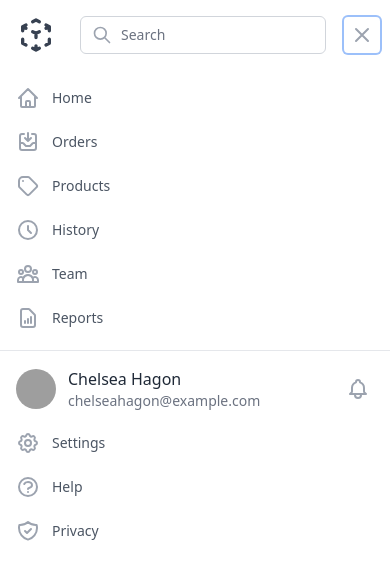
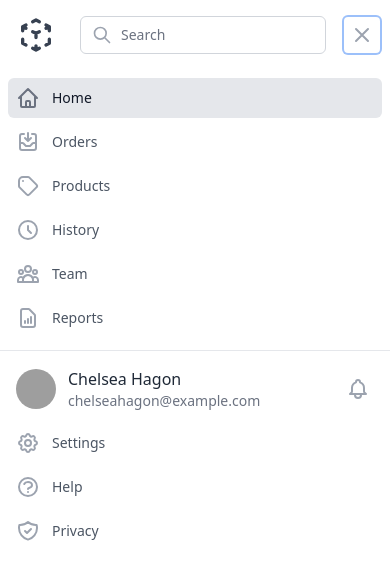
Before and after one commit to mwinel/ezziepos, a Next.js app: page / in a window 390 px wide. Both pictures are taken after a click on the button "Open menu". Shown: the top 580 px of the page. Built offline with nearby package versions, Linux system fonts and the light colour scheme; grey boxes are pictures that could not be loaded.

Commit message:
Fix logo redirect

```diff
--- a/components/Header/index.tsx
+++ b/components/Header/index.tsx
@@ -61,9 +61,7 @@ const Header: FC<HeaderProps> = ({ children }) => {
             <div className="relative flex justify-between xl:grid xl:grid-cols-12 lg:gap-8">
               <div className="flex md:absolute md:left-0 md:inset-y-0 lg:static xl:col-span-2">
                 <div className="flex-shrink-0 flex items-center">
-                  <Link href="/">
-                    <Logo />
-                  </Link>
+                  <Logo href="/" />
                 </div>
               </div>
               <div className="min-w-0 flex-1 md:px-8 lg:px-0 xl:col-span-6">
@@ -170,7 +168,7 @@ const Header: FC<HeaderProps> = ({ children }) => {
 
           <Popover.Panel as="nav" className="lg:hidden" aria-label="Global">
             <div className="max-w-3xl mx-auto px-2 pt-2 pb-3 space-y-1 sm:px-4">
-              <NavLink name={t.NavLinkHome} icon={<HomeIcon />} href="/home" />
+              <NavLink name={t.NavLinkHome} icon={<HomeIcon />} href="/" />
               <NavLink
                 name={t.NavLinkOrders}
                 icon={<InboxInIcon />}
```
